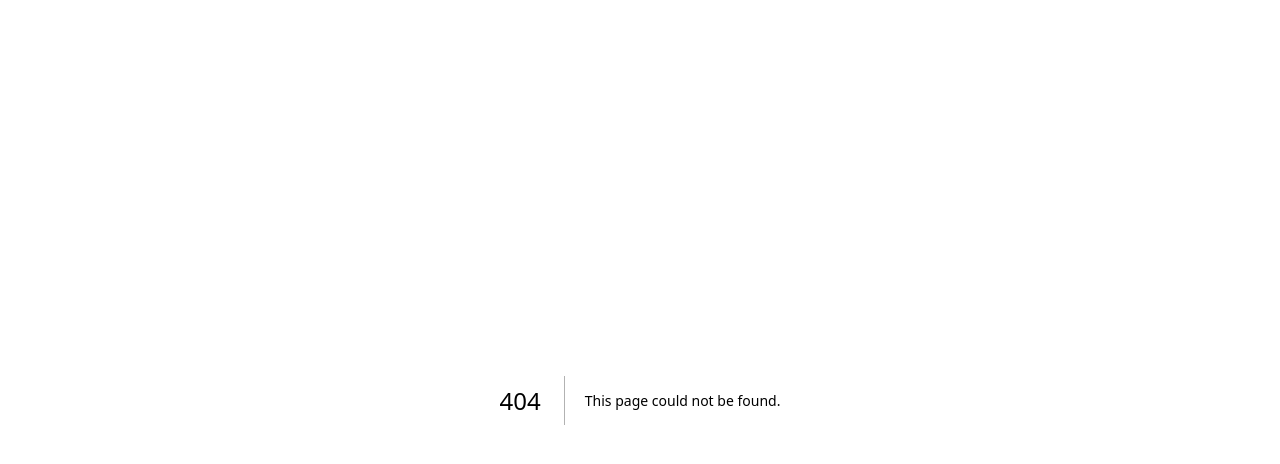
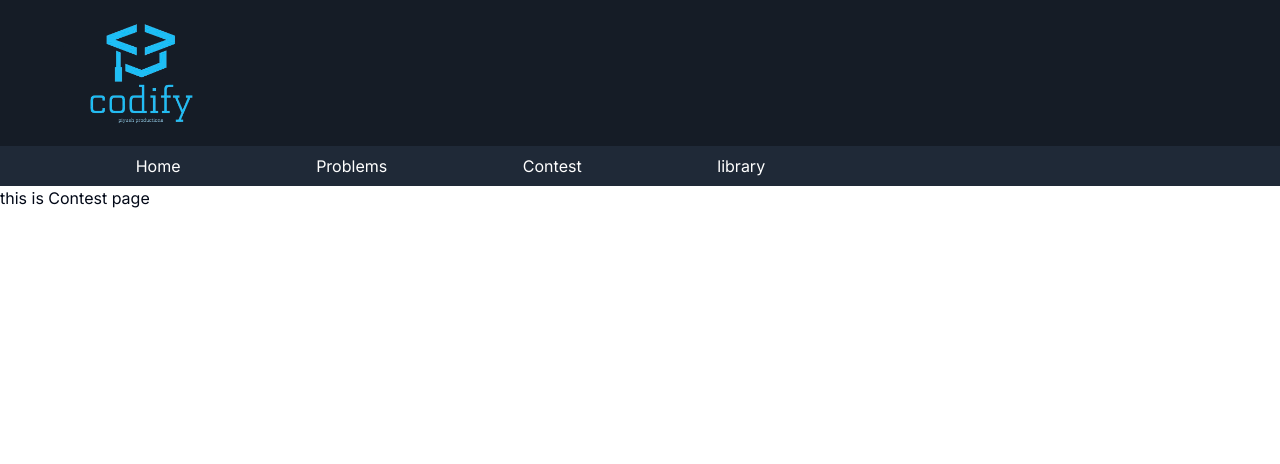
Before and after one commit to Piyush22070/codify-client, a Next.js app: page /contest in a window 1280 px wide. Before the commit this address had no page. Shown: the top 464 px of the page. Built offline with nearby package versions, Linux system fonts and the light colour scheme.

Commit message:
Header Navbar

```diff
--- /dev/null
+++ b/src/app/contest/page.tsx
@@ -0,0 +1,6 @@
+
+export default function Contest(){
+    return <div>
+        this is Contest page
+    </div>
+}
--- a/src/app/globals.css
+++ b/src/app/globals.css
@@ -1,3 +1,76 @@
 @tailwind base;
-@tailwind components;
-@tailwind utilities;
+  @tailwind components;
+  @tailwind utilities;
+
+  @layer base {
+    :root {
+      --background: 0 0% 100%;
+      --foreground: 222.2 84% 4.9%;
+
+      --card: 0 0% 100%;
+      --card-foreground: 222.2 84% 4.9%;
+
+      --popover: 0 0% 100%;
+      --popover-foreground: 222.2 84% 4.9%;
+
+      --primary: 222.2 47.4% 11.2%;
+      --primary-foreground: 210 40% 98%;
+
+      --secondary: 210 40% 96.1%;
+      --secondary-foreground: 222.2 47.4% 11.2%;
+
+      --muted: 210 40% 96.1%;
+      --muted-foreground: 215.4 16.3% 46.9%;
+
+      --accent: 210 40% 96.1%;
+      --accent-foreground: 222.2 47.4% 11.2%;
+
+      --destructive: 0 84.2% 60.2%;
+      --destructive-foreground: 210 40% 98%;
+
+      --border: 214.3 31.8% 91.4%;
+      --input: 214.3 31.8% 91.4%;
+      --ring: 222.2 84% 4.9%;
+
+      --radius: 0.5rem;
+    }
+
+    .dark {
+      --background: 222.2 84% 4.9%;
+      --foreground: 210 40% 98%;
+
+      --card: 222.2 84% 4.9%;
+      --card-foreground: 210 40% 98%;
+
+      --popover: 222.2 84% 4.9%;
+      --popover-foreground: 210 40% 98%;
+
+      --primary: 210 40% 98%;
+      --primary-foreground: 222.2 47.4% 11.2%;
+
+      --secondary: 217.2 32.6% 17.5%;
+      --secondary-foreground: 210 40% 98%;
+
+      --muted: 217.2 32.6% 17.5%;
+      --muted-foreground: 215 20.2% 65.1%;
+
+      --accent: 217.2 32.6% 17.5%;
+      --accent-foreground: 210 40% 98%;
+
+      --destructive: 0 62.8% 30.6%;
+      --destructive-foreground: 210 40% 98%;
+
+      --border: 217.2 32.6% 17.5%;
+      --input: 217.2 32.6% 17.5%;
+      --ring: 212.7 26.8% 83.9%;
+    }
+  }
+
+  @layer base {
+    * {
+      @apply border-border;
+    }
+    body {
+      @apply bg-background text-foreground;
+    }
+  }
--- a/src/app/layout.tsx
+++ b/src/app/layout.tsx
@@ -1,6 +1,9 @@
 import type { Metadata } from "next";
 import { Inter } from "next/font/google";
 import "./globals.css";
+import Header from "@/components/Header";
+import Navbar from "@/components/Navbar";
+import { Sidebar } from "lucide-react";
 
 const inter = Inter({ subsets: ["latin"] });
 
@@ -16,7 +19,11 @@ export default function RootLayout({
 }>) {
   return (
     <html lang="en">
-      <body className={inter.className}>{children}</body>
+
+      <body className={inter.className}>
+      <Header/>
+      <Navbar/>
+      {children}</body>
     </html>
   );
 }
--- /dev/null
+++ b/src/app/library/page.tsx
@@ -0,0 +1,8 @@
+
+
+export default function Library(){
+    return <div>
+
+        this is Library page
+    </div>
+}
--- a/src/app/page.tsx
+++ b/src/app/page.tsx
@@ -1,7 +1,7 @@
 export default function Home(){
   return (
-    <>
-    <h1 className="flex justify-center">This is my client of my website</h1>
-    </>
+    <div>
+      this is Home
+    </div>
   )
 }
--- /dev/null
+++ b/src/app/problems/page.tsx
@@ -0,0 +1,6 @@
+
+export default function Problems(){
+    return <div>
+        this is problem page
+    </div>
+}
--- /dev/null
+++ b/src/components/Header.tsx
@@ -0,0 +1,6 @@
+import Image from "next/image"
+export default function Header(){
+    return <div className=" bg-cooler">
+        <Image className ="p-5 md:ml-10 " src="/images/main-logo.png" height="100" width="210" alt="main-logo"/>
+    </div>
+}
--- /dev/null
+++ b/src/components/Navbar.tsx
@@ -0,0 +1,63 @@
+"use client"
+// import { useState } from "react"
+// import Link from "next/link"
+// export default function Navbar(){
+
+//     const [isOpen, setIsOpen] = useState(false);
+
+//     const toggleSidebar = () => {
+//       setIsOpen(!isOpen);
+//     };
+
+//     return <div className=" bg-slate-700">
+//         <div>
+
+//             <ul className = {`flex items-center justify-evenly md:flex-row flex-col text-white p-2 md:w-[60%] font-sans gap-6`}>
+
+//                 <li><Link className=" hover:text-gray-400" href="/">Home</Link></li>
+//                 <li><Link className=" hover:text-gray-400" href="/problems">Problems</Link></li>
+//                 <li><Link className=" hover:text-gray-400" href="contest">Contest</Link></li>
+//                 <li><Link className=" hover:text-gray-400" href="library">Library</Link></li>
+//             </ul>
+//             {isOpen ? <button onClick={toggleSidebar}>Close</button> : <button onClick={toggleSidebar}>Menu</button>}
+//     </div>
+// </div>
+// }
+"use client"
+import { useState } from 'react';
+import Link from 'next/link';
+
+const Navbar = () => {
+  const [isOpen, setIsOpen] = useState(false);
+
+  const toggleMenu = () => {
+    setIsOpen(!isOpen);
+  };
+
+  return (
+    <div>
+    <div className ="bg-gray-800 text-white p-2">
+      <ul className="hidden md:flex  w-[70%] flex items-center justify-evenly">
+        <li><Link href="/" className="hover:bg-gray-700 p-2 rounded">Home</Link></li>
+        <li><Link href="/problems" className="hover:bg-gray-700 p-2 rounded">Problems</Link></li>
+        <li><Link href="/contest" className="hover:bg-gray-700 p-2 rounded">Contest</Link></li>
+        <li><Link href="/library" className="hover:bg-gray-700 p-2 rounded">library</Link></li>
+      </ul>
+
+      <button onClick={toggleMenu}className=" right: 0 md:hidden p-2 bg-gray-700 rounded">Menu</button>
+      {isOpen && (
+        <div className="absolute top-30 flex left-0 w-full bg-gray-800 text-white md:hidden">
+          <ul className="flex flex-col p-5 gap-4">
+          <li><Link onClick={toggleMenu} href="/" className="hover:bg-gray-700 p-2 rounded">Home</Link></li>
+          <li><Link onClick={toggleMenu} href="/problems" className="hover:bg-gray-700 p-2 rounded">Problems</Link></li>
+          <li><Link onClick={toggleMenu} href="/contest" className="hover:bg-gray-700 p-2 rounded">Contest</Link></li>
+          <li><Link onClick={toggleMenu} href="/library" className="hover:bg-gray-700 p-2 rounded">library</Link></li>
+          </ul>
+        </div>
+      )}
+    </div>
+    </div>
+  );
+};
+
+export default Navbar;
--- /dev/null
+++ b/src/lib/utils.ts
@@ -0,0 +1,6 @@
+import { type ClassValue, clsx } from "clsx"
+import { twMerge } from "tailwind-merge"
+
+export function cn(...inputs: ClassValue[]) {
+  return twMerge(clsx(inputs))
+}
--- a/tailwind.config.ts
+++ b/tailwind.config.ts
@@ -1,20 +1,81 @@
-import type { Config } from "tailwindcss";
+import type { Config } from "tailwindcss"
 
-const config: Config = {
+const config = {
+  darkMode: ["class"],
   content: [
-    "./src/pages/**/*.{js,ts,jsx,tsx,mdx}",
-    "./src/components/**/*.{js,ts,jsx,tsx,mdx}",
-    "./src/app/**/*.{js,ts,jsx,tsx,mdx}",
-  ],
+    './pages/**/*.{ts,tsx}',
+    './components/**/*.{ts,tsx}',
+    './app/**/*.{ts,tsx}',
+    './src/**/*.{ts,tsx}',
+	],
+  prefix: "",
   theme: {
+    container: {
+      center: true,
+      padding: "2rem",
+      screens: {
+        "2xl": "1400px",
+      },
+    },
     extend: {
-      backgroundImage: {
-        "gradient-radial": "radial-gradient(var(--tw-gradient-stops))",
-        "gradient-conic":
-          "conic-gradient(from 180deg at 50% 50%, var(--tw-gradient-stops))",
+      colors: {
+        cooler: '#151C26',
+        border: "hsl(var(--border))",
+        input: "hsl(var(--input))",
+        ring: "hsl(var(--ring))",
+        background: "hsl(var(--background))",
+        foreground: "hsl(var(--foreground))",
+        primary: {
+          DEFAULT: "hsl(var(--primary))",
+          foreground: "hsl(var(--primary-foreground))",
+        },
+        secondary: {
+          DEFAULT: "hsl(var(--secondary))",
+          foreground: "hsl(var(--secondary-foreground))",
+        },
+        destructive: {
+          DEFAULT: "hsl(var(--destructive))",
+          foreground: "hsl(var(--destructive-foreground))",
+        },
+        muted: {
+          DEFAULT: "hsl(var(--muted))",
+          foreground: "hsl(var(--muted-foreground))",
+        },
+        accent: {
+          DEFAULT: "hsl(var(--accent))",
+          foreground: "hsl(var(--accent-foreground))",
+        },
+        popover: {
+          DEFAULT: "hsl(var(--popover))",
+          foreground: "hsl(var(--popover-foreground))",
+        },
+        card: {
+          DEFAULT: "hsl(var(--card))",
+          foreground: "hsl(var(--card-foreground))",
+        },
+      },
+      borderRadius: {
+        lg: "var(--radius)",
+        md: "calc(var(--radius) - 2px)",
+        sm: "calc(var(--radius) - 4px)",
+      },
+      keyframes: {
+        "accordion-down": {
+          from: { height: "0" },
+          to: { height: "var(--radix-accordion-content-height)" },
+        },
+        "accordion-up": {
+          from: { height: "var(--radix-accordion-content-height)" },
+          to: { height: "0" },
+        },
+      },
+      animation: {
+        "accordion-down": "accordion-down 0.2s ease-out",
+        "accordion-up": "accordion-up 0.2s ease-out",
       },
     },
   },
-  plugins: [],
-};
-export default config;
+  plugins: [require("tailwindcss-animate")],
+} satisfies Config
+
+export default config
```
Also changed, not shown: package.json (+9 -4 lines), components.json (added), public/images/main-logo.png (added), 1 other file (tests, documents, lock files or other folders).
